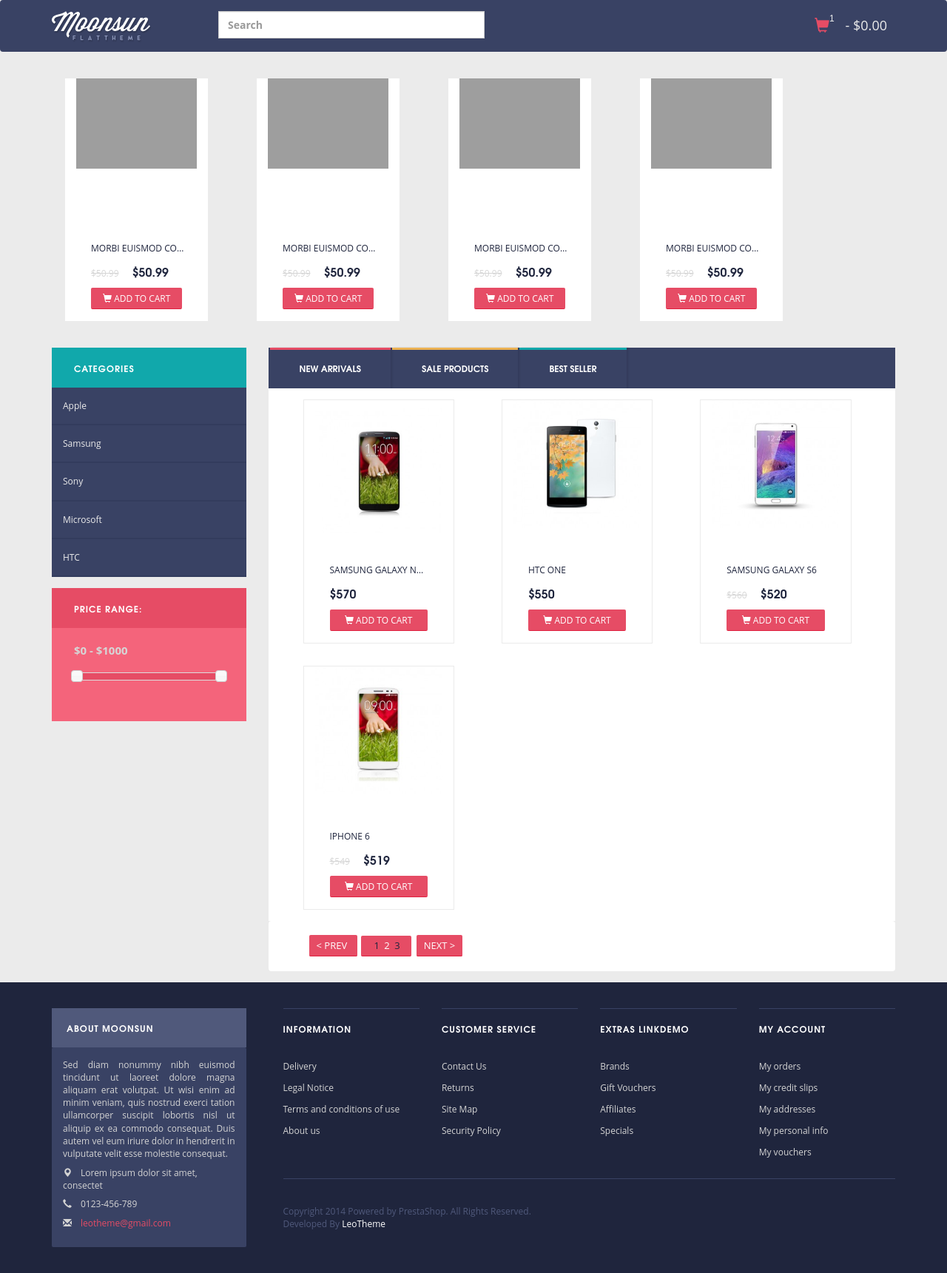
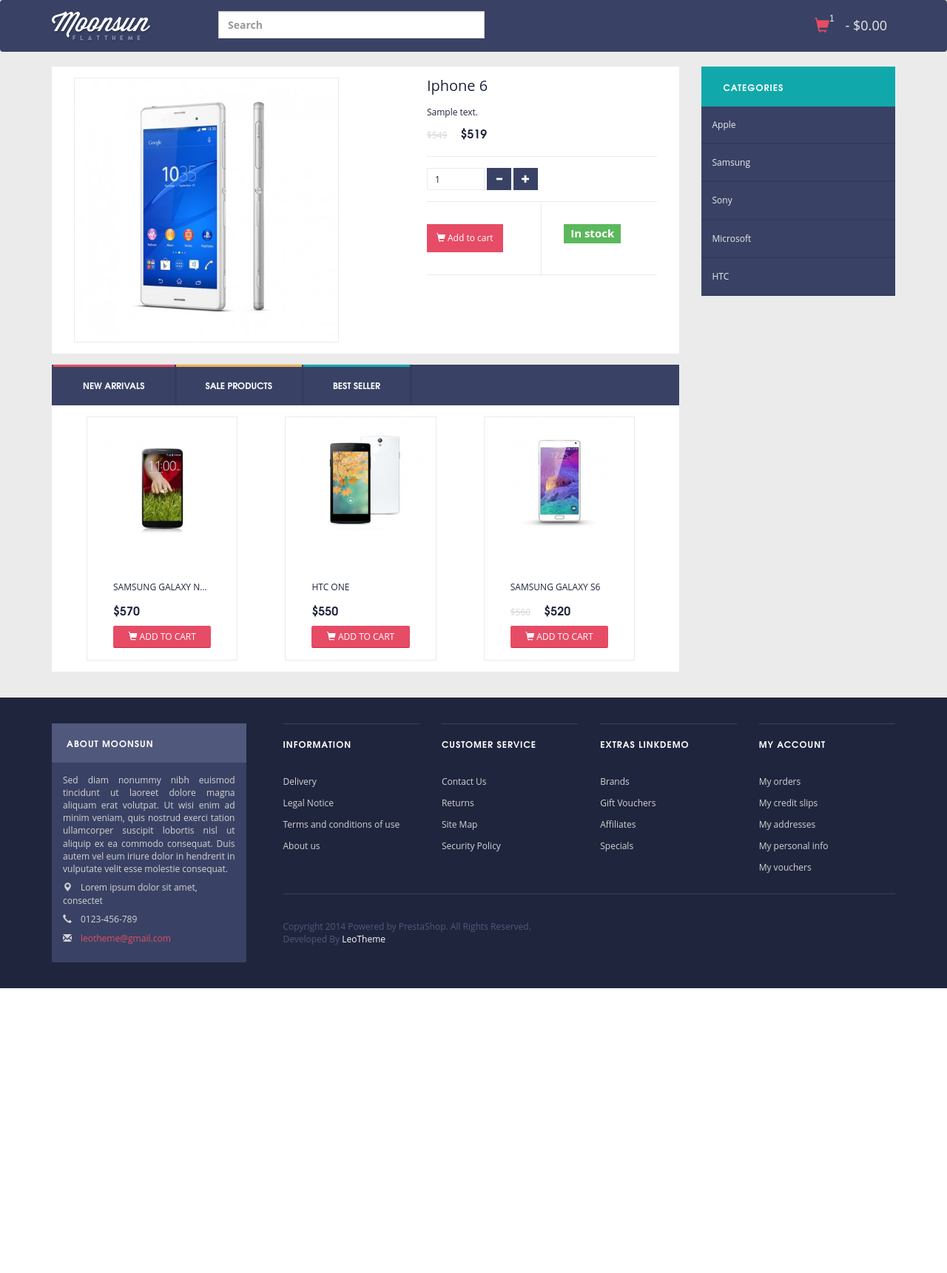
Before and after one commit to goodjob-dev/core-soft, a CodeIgniter app: page /index.php/indexcontroller/product/1 in a window 1280 px wide. Shown: the whole page at 74% size. After the commit the page ends 1336 px from the top, so only its background shows below. Run offline with CodeIgniter, Linux system fonts and the light colour scheme; data comes from the database, SQL or seed files in the repository; tables that the repository leaves empty hold one stand-in row (values such as "Sample post"); grey boxes are pictures that could not be loaded.

Commit message:
sibgle product

```diff
--- a/application/config/routes.php
+++ b/application/config/routes.php
@@ -32,3 +32,4 @@
 */
 $route['contact'] = 'contactcontroller/index';
 $route['category/([a-z]+)'] = 'categorycontroller/index/$1';
+$route['product/([0-9]+)'] = 'indexcontroller/product/$1';
--- a/application/controllers/ContactController.php
+++ b/application/controllers/ContactController.php
@@ -9,9 +9,13 @@
 
 		public function index()
 		{
+			$this->load->model('Category');
+			$categories = $this->Category->getAllCategories();
+
 			$sidebar = $this->load->view('inc/sidebar', array(
 				'categories' => TRUE,
 				'pricefilter' => FALSE,
+				'gs_categories' => $categories
 			), TRUE);
 
 			$this->layout->render('layers/contact', ['title' => 'Contact','sidebar' => $sidebar]);
--- a/application/controllers/IndexController.php
+++ b/application/controllers/IndexController.php
@@ -10,7 +10,11 @@
 		{
 
 			$this->load->model('Category');
+			$this->load->model('Products');
+
+
 			$categories = $this->Category->getAllCategories();
+			$products = $this->Products->getAllProducts();
 
 
 			$sidebar = $this->load->view('inc/sidebar', array(
@@ -19,11 +23,6 @@
 				'gs_categories' => $categories
 			), TRUE);
 
-
-			$this->load->model('Products');
-			$products = $this->Products->getAllProducts();
-
-
 			$this->layout->render('layers/index', [
 				'title' => 'Home',
 				'sidebar' => $sidebar,
@@ -31,6 +30,32 @@
 			]);
 		}
 
+		public function product($id)
+		{
+
+			$this->load->model('Category');
+			$this->load->model('Products');
+
+
+			$categories = $this->Category->getAllCategories();
+			$product = $this->Products->getProductById($id);
+			$tab_products = $this->Products->getAllTabProducts();
+
+			$sidebar = $this->load->view('inc/sidebar', array(
+				'categories' => TRUE,
+				'pricefilter' => FALSE,
+				'gs_categories' => $categories
+			), TRUE);
+
+			$this->layout->render('layers/product', [
+				'title'		=> $product->title,
+				'sidebar'	=> $sidebar,
+				'product'	=> $product,
+				'products'	=> $tab_products
+			]);
+
+		}
+
 
 	}
 ?>
--- a/application/views/inc/footer.php
+++ b/application/views/inc/footer.php
@@ -41,7 +41,7 @@
 								<h4 class="footer-info-title">Customer Service</h4>
 								<ul class="footer-ul">
 									<li class="item">
-										<a href="#">Contact Us</a>
+										<a href="/contact">Contact Us</a>
 									</li>
 									<li class="item">
 										<a href="#">Returns</a>
--- /dev/null
+++ b/application/views/layers/product.php
@@ -0,0 +1,99 @@
+<div class="container main-content">
+	<div class="row">
+
+		<div class="one-product-layout col-sm-9 col-md-9">
+
+			<div class="product-box">
+				<div class="pb-left-column col-xs-12 col-sm-12 col-md-7">
+					<div class="pb-image">
+						<img src="/uploads/products/<?php echo 'product_' . $product->id . '.' . $product->extension; ?>">
+					</div>
+				</div>
+				<div class="pb-center-column col-xs-12 col-sm-12 col-md-5">
+					<h1 class="pb-title"><?php echo $product->title ?></h1>
+					<p class="pb-description"><?php echo $product->description ?></p>
+					<div class="pb-price">
+						<div class="product-price">
+							<?php if($product->sale_price == 0): ?>
+								<span class="price bold">$<?php echo $product->regular_price ?></span>
+							<?php else: ?>
+								<span class="old-price">$<?php echo $product->regular_price ?></span>
+								<span class="price bold">$<?php echo $product->sale_price ?></span>
+							<?php endif; ?>
+						</div>
+					</div>
+					<div class="pb-qty">
+						<input type="text" name="qty" class="qty" value="1">
+						<span class="btn btn-sm"><i class="glyphicon glyphicon-minus"></i></span>
+						<span class="btn btn-sm"><i class="glyphicon glyphicon-plus"></i></span>
+						<div class="clear"></div>
+					</div>
+					<div class="pb-addcart">
+						<div class="pb-addcart-left">
+							<button type="submit" name="Submit" class="btn btn-outline">
+								<i class="glyphicon glyphicon-shopping-cart"></i>
+								<span>Add to cart</span>
+							</button>
+						</div>
+						<div class="pb-addcart-right">
+							<?php if($product->availability): ?>
+								<span class="label label-success">In stock</span>
+							<?php else: ?>
+								<span class="label label-danger">No stock</span>
+							<?php endif; ?>
+						</div>
+						<div class="clear"></div>
+					</div>
+
+				</div>
+				<div class="clear"></div>
+			</div>
+
+			<ul class="product-tabs">
+				<li><a href="/" class="product-newproducts"><span></span>New Arrivals</a></li>
+				<li><a href="/" class="product-sale"><span></span>Sale Products</a></li>
+				<li><a href="/" class="product-bestseller"><span></span>Best Seller</a></li>
+			</ul>
+			<div class="clear"></div>
+			<div class="products col-sm-12 col-md-12">
+
+
+				<?php foreach($products as $key => $value): ?>
+					<div class="product col-lg-3 col-md-4 col-sm-10">
+						<div class="top-block">
+							<a href="#">
+								<img class="img-responsive" src="/uploads/products/thumbs/<?php echo 'product_' . $value->id . '.' . $value->extension; ?>">
+							</a>
+						</div>
+						<div class="bottom-block">
+							<div class="product-info">
+								<h5><a href="#"><?php echo $value->title ?></a></h5>
+								<div class="product-price">
+									<?php if($value->sale_price == 0): ?>
+										<span class="price bold">$<?php echo $value->regular_price ?></span>
+									<?php else: ?>
+										<span class="old-price">$<?php echo $value->regular_price ?></span>
+										<span class="price bold">$<?php echo $value->sale_price ?></span>
+									<?php endif; ?>
+								</div>
+								<div class="product-addcart">
+									<a class="button btn addtocart-btn" href="#">
+										<span class="glyphicon glyphicon-shopping-cart" aria-hidden="true"></span>
+										<span>Add to cart</span>
+									</a>
+								</div>
+							</div>
+						</div>
+					</div>
+				<?php endforeach; ?>
+
+
+			</div>
+		</div>
+
+		<?php
+			echo $sidebar;
+		?>
+
+	</div>
+</div>
```
Also changed, not shown: application/models/Products.php (+33 -0 lines), public/uploads/products/product_1.jpg (renamed from public/uploads/products/p1.jpg), public/uploads/products/product_2.jpg (added), public/uploads/products/product_3.jpg (added), public/uploads/products/product_4.jpg (added), public/uploads/products/product_5.jpg (added).
